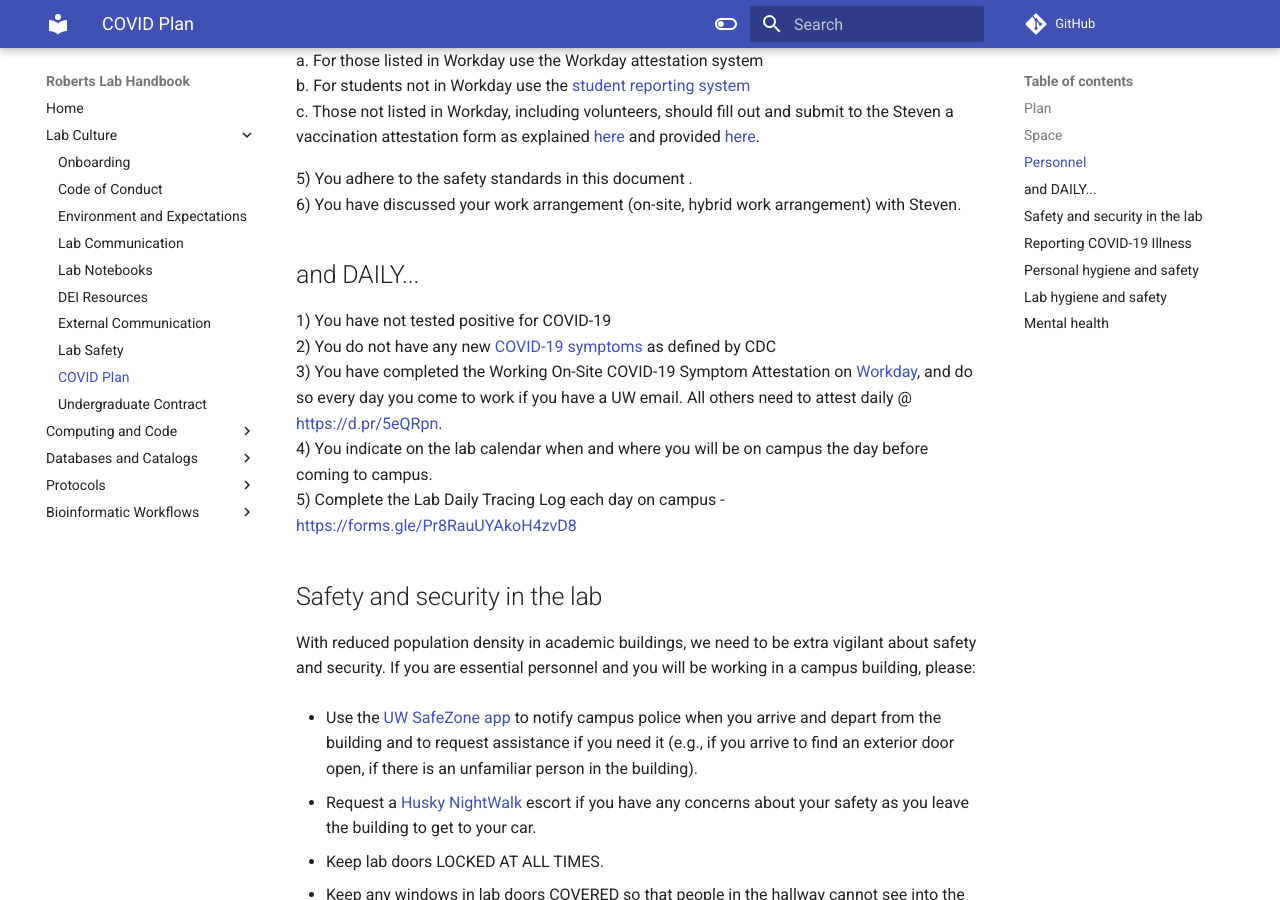
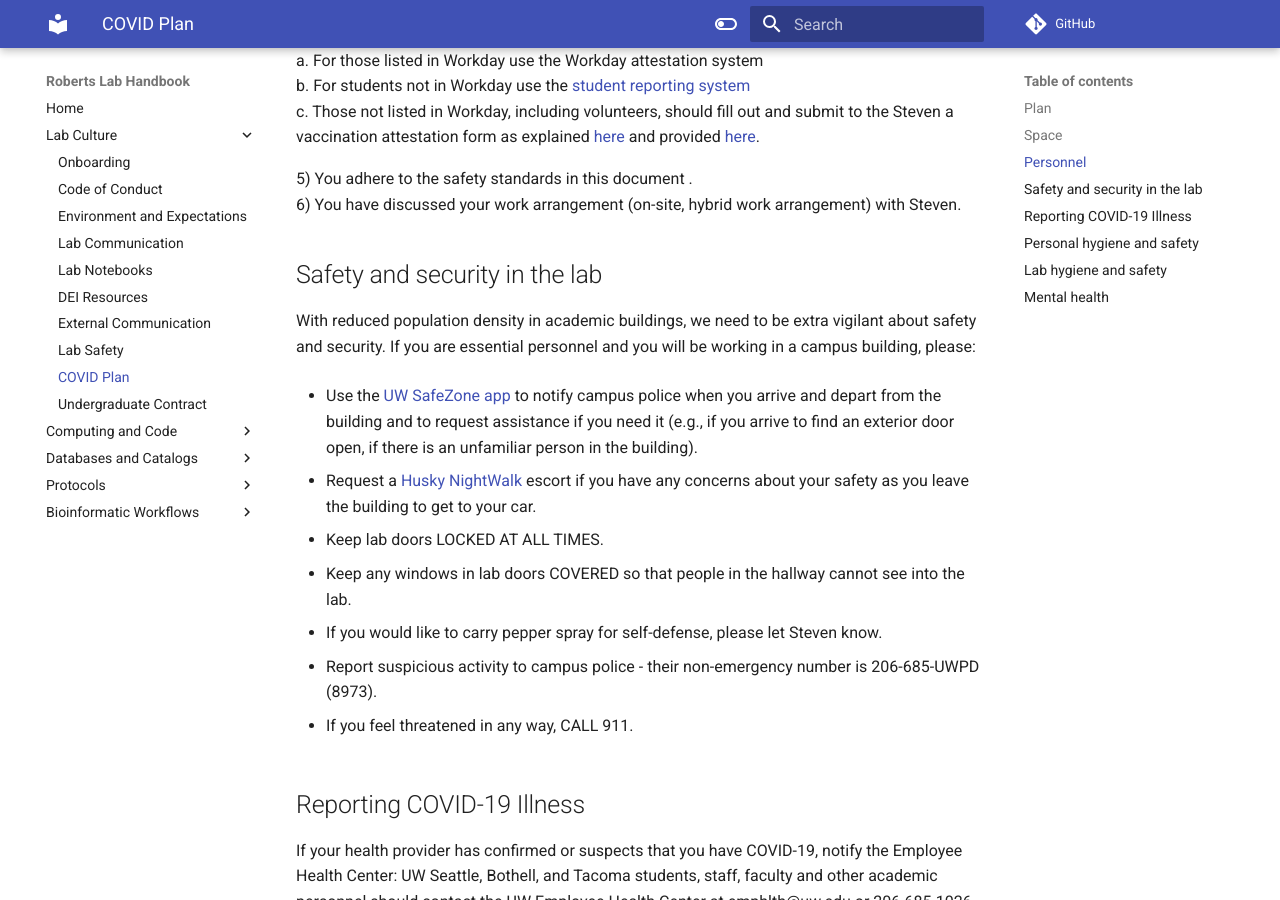
Before and after one commit to RobertsLab/resources, an MkDocs documentation site: the page built from docs/COVID-Health-and-Safety-Plan.md, in a window 1280 px wide and 900 px high, scrolled down 1208 px. Built offline with MkDocs 1.6.1 and Material for MkDocs 9.7.7, drawn with Linux system fonts in a browser that asks for light colours; comment, search, counter and statistics services are not loaded.

Commit message:
Update COVID-Health-and-Safety-Plan.md

```diff
--- a/docs/COVID-Health-and-Safety-Plan.md
+++ b/docs/COVID-Health-and-Safety-Plan.md
@@ -40,13 +40,6 @@ If someone believes that the Health and Safety Plan is not being followed, pleas
 6)	You have discussed your work arrangement (on-site, hybrid work arrangement)  with Steven.
 
 
-## and DAILY...
-
-1) You have not tested positive for COVID-19
-2) You do not have any new [COVID-19 symptoms](https://www.cdc.gov/coronavirus/2019-ncov/symptoms-testing/symptoms.html) as defined by CDC
-3) You have completed the Working On-Site COVID-19 Symptom Attestation on [Workday](https://wd5.myworkday.com/uw/login.htmld), and do so every day you come to work if you have a UW email. All others need to attest daily @ [https://d.pr/5eQRpn](https://d.pr/5eQRpn).
-4) You indicate on the lab calendar when and where you will be on campus the day before coming to campus.
-5) Complete the Lab Daily Tracing Log each day on campus - [https://forms.gle/Pr8RauUYAkoH4zvD8](https://forms.gle/Pr8RauUYAkoH4zvD8)
 
 ## Safety and security in the lab
 
```
